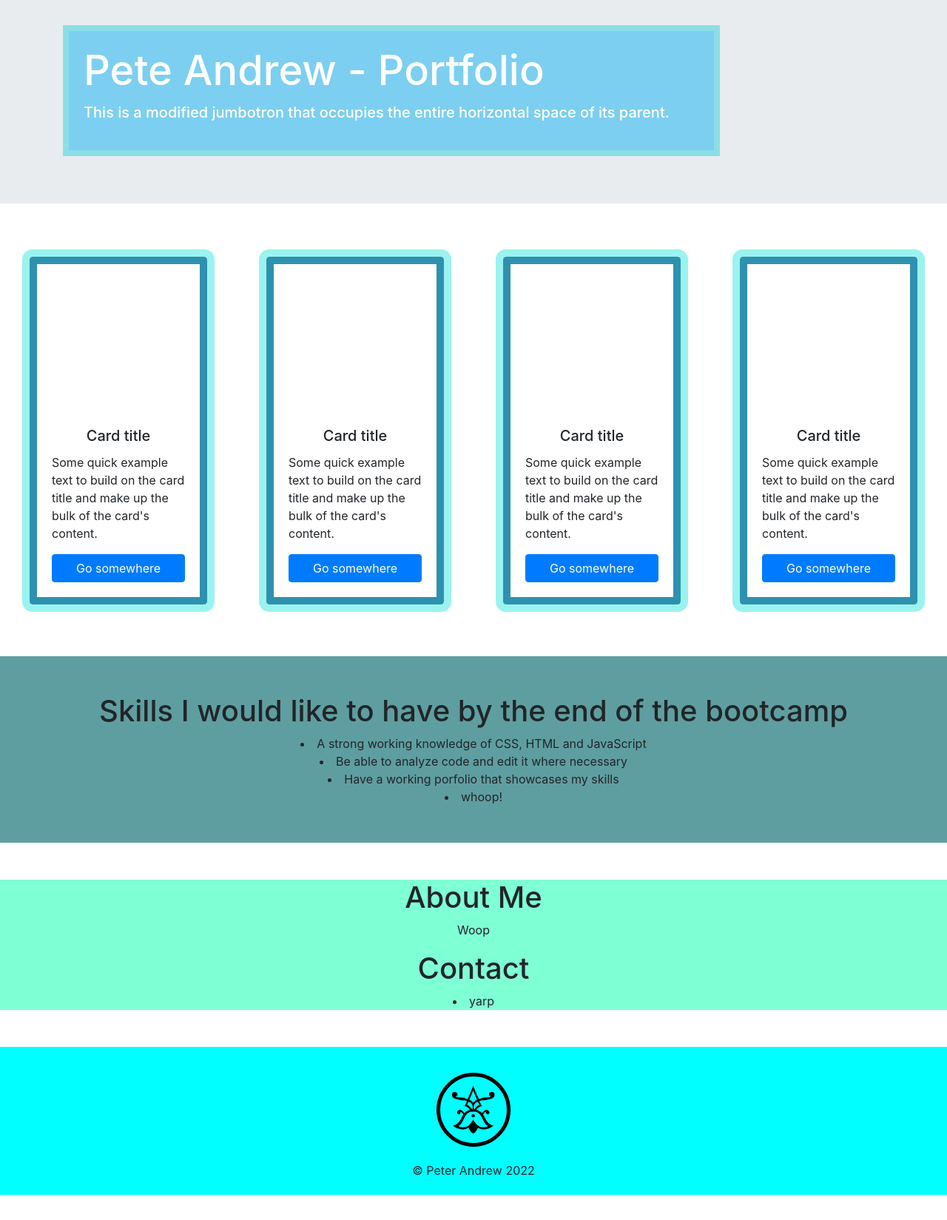
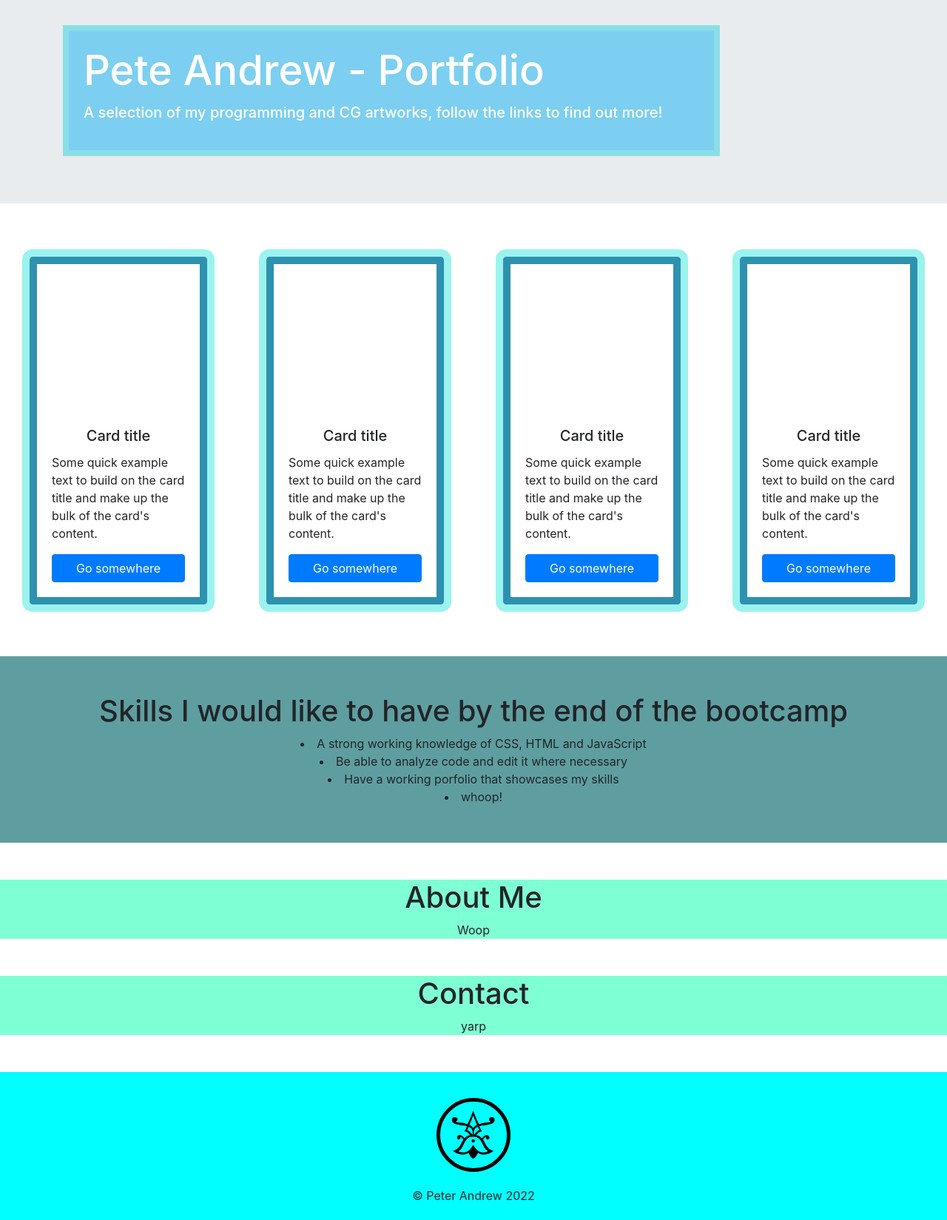
Before and after one commit to dwandrew/fictional-couscous, a plain HTML site: page index.html in a window 1280 px wide. Shown: the part 720-2369 px from the top of the page at 74% size. Before the commit the page ends 2335 px from the top, so only its background shows below. Drawn offline with nearby package versions, Linux system fonts and the light colour scheme; files that its build step writes are made by us from their sources; files whose address does not match are found by name.

Commit message:
seperated contact and about me sections

```diff
--- a/CSS/style.css
+++ b/CSS/style.css
@@ -165,6 +165,19 @@ h5 {
     text-align: center;
 }
 
+.Contact-me {
+    background-color: aquamarine;
+    margin-top: 50px;
+}
+
+.Contact-me h1 {
+    text-align: center;
+}
+
+.Contact-me p {
+    text-align: center;
+}
+
 .footer {
     display: flex;
     align-items: center;
@@ -173,6 +186,9 @@ h5 {
     width: 100%;
     height: 200px;
     margin-top: 50px;
+
+    /* background-image: url(../images/peter-andrew-desert-render-final-edit-1.jpg);
+    background-position: bottom; */
 }
 
 .Darwin-logo-footer {
@@ -197,4 +213,5 @@ h5 {
     margin-left: auto;
     margin-right: auto;
     margin-top: 20px;
+
 }
--- a/index.html
+++ b/index.html
@@ -17,15 +17,15 @@
         </button>
 
         <div class="collapse navbar-collapse" id="navbarNavAltMarkup">
-          <div class="navbar-nav">
-            <!-- <a class="nav-item nav-link active" href="#">Home <span class="sr-only">(current)</span></a> -->
+          <div class="navbar-nav" id="navbarNavAltMarkup">
+            <a class="nav-item nav-link active" href="#"> <!--Home--> <span class="sr-only">(current)</span></a>
 
             <a class="nav-item nav-link" href="#work-section">Work</a>
             <a class="nav-item nav-link" href="#skills-section">Skills</a>
             <a class="nav-item nav-link" href="#about-me-section">About Me</a>
             <a class="nav-item nav-link" href="#contact-section">Contact</a>
 
-            <!-- <a class="nav-item nav-link disabled" href="#" tabindex="-1" aria-disabled="true">Disabled</a> -->
+            <a class="nav-item nav-link disabled" href="#" tabindex="-1" aria-disabled="true"> <!--Disabled--></a>
           </div>
           <div class="Darwin-logo"></div>
         </div>
@@ -37,7 +37,7 @@
           <div id="PetePic" alt=""></div>
             <div class="jumbo-text-container">
               <h1 class="display-4">Pete Andrew - Portfolio</h1>
-              <p class="lead" class="jumbo-text-container">This is a modified jumbotron that occupies the entire horizontal space of its parent.</p>
+              <p class="lead" class="jumbo-text-container">A selection of my programming and CG artworks, follow the links to find out more!</p>
             </div>
         </div>
       </div>
@@ -114,8 +114,11 @@
       <section class="About-me" id="about-me-section">
         <h1>About Me</h1>
         <p>Woop</p>
-        <h1 id="contact-section">Contact</h1>
-        <li>yarp</li>
+      </section>
+
+      <section class="Contact-me" id="contact-section">
+          <h1>Contact</h1>
+          <p>yarp</p>
       </section>
 
         <footer class="footer">
```
